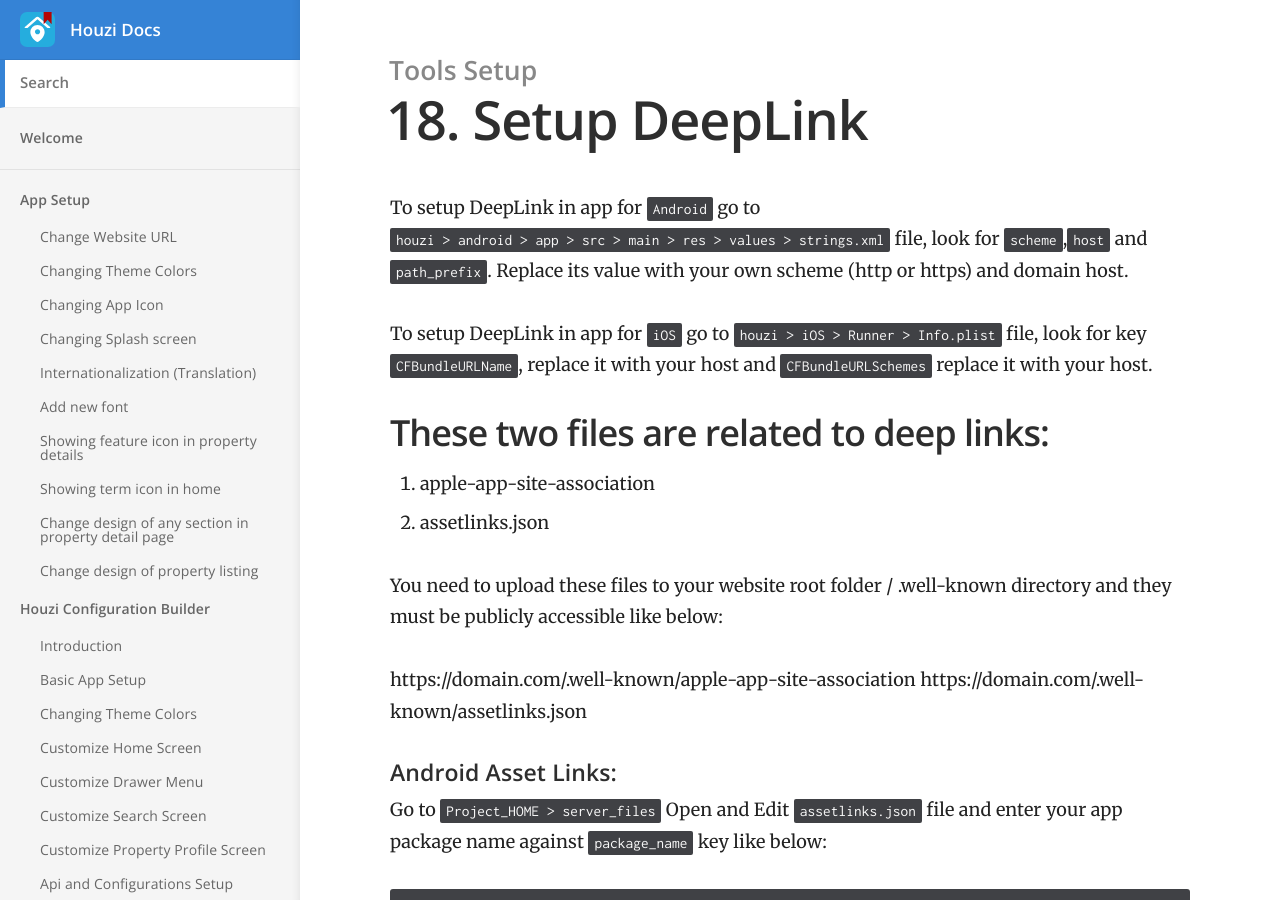
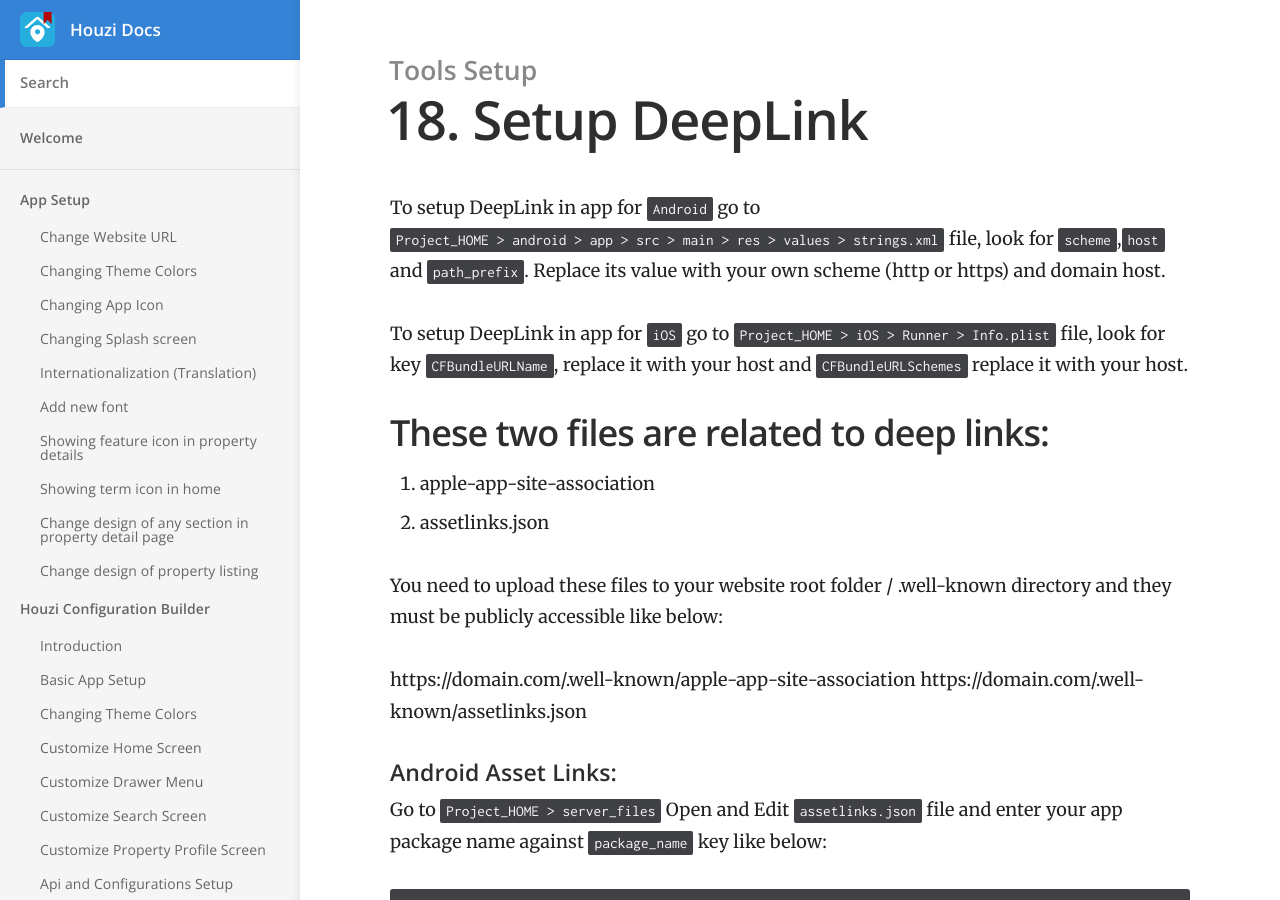
Before and after one commit to booleanbites/houzi-doc, a Jekyll site: the page built from _docs/tools/deep_link.md, in a window 1280 px wide and 900 px high. Built offline with Jekyll 4.4.1, drawn with Linux system fonts in a browser that asks for light colours.

Commit message:
ui fixes

```diff
--- a/_docs/tools/deep_link.md
+++ b/_docs/tools/deep_link.md
@@ -5,9 +5,9 @@ order: 18
 ---
 
 
- To setup DeepLink in app for `Android` go to `houzi > android > app > src > main > res > values > strings.xml` file, look for `scheme`,`host` and `path_prefix`. Replace its value with your own scheme (http or https) and domain host.
+ To setup DeepLink in app for `Android` go to `Project_HOME > android > app > src > main > res > values > strings.xml` file, look for `scheme`,`host` and `path_prefix`. Replace its value with your own scheme (http or https) and domain host.
 
- To setup DeepLink in app for `iOS` go to `houzi > iOS > Runner > Info.plist` file, look for key `CFBundleURLName`, replace it with your host and `CFBundleURLSchemes` replace it with your host.
+ To setup DeepLink in app for `iOS` go to `Project_HOME > iOS > Runner > Info.plist` file, look for key `CFBundleURLName`, replace it with your host and `CFBundleURLSchemes` replace it with your host.
 
 
 ## These two files are related to deep links:
```
Also changed, not shown: _docs/app-setup/property_listing_widget.md (+0 -1 lines).
